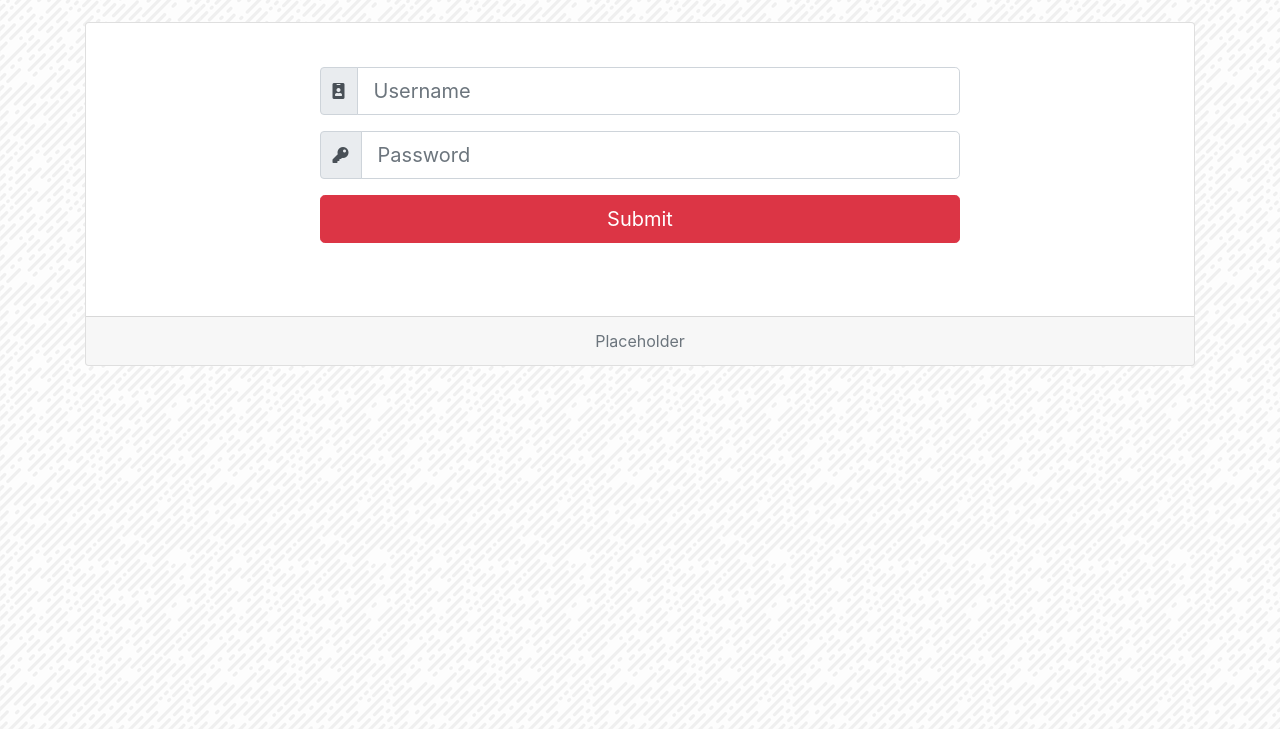
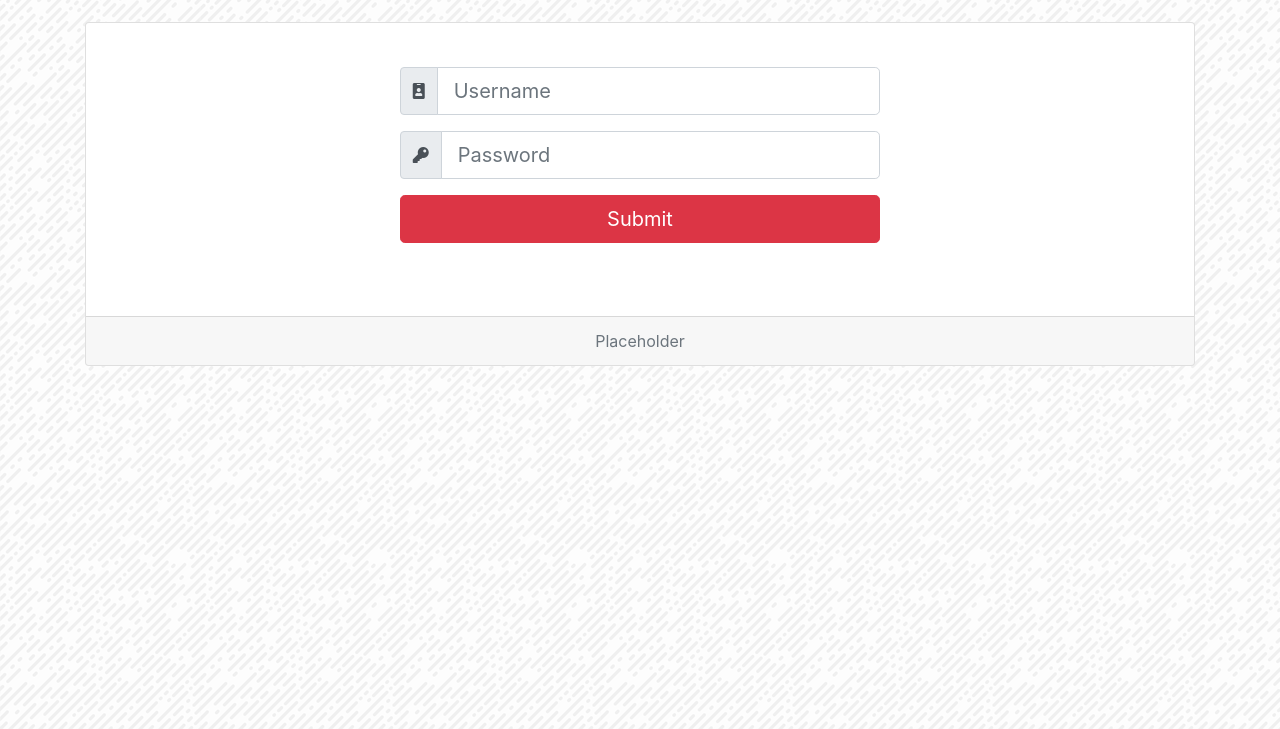
Before and after one commit to kjstanfield/Rewards, a website: page public/login.html in a window 1280 px wide. Shown: the part 71-800 px from the top of the page. Drawn offline with Linux system fonts and the light colour scheme.

Commit message:
Changed width in media query

```diff
--- a/public/css/media.css
+++ b/public/css/media.css
@@ -15,6 +15,6 @@
 
 @media only screen and (min-width: 1000px) {
   .card-container{
-    width: 60%;
+    width: 45%;
   }
 }
--- a/public/js/app.js
+++ b/public/js/app.js
@@ -12,10 +12,6 @@ function getEmps () {
 $('#topArrow').on('click', function () {
   $('html, body').animate({ scrollTop: 0 }, 600)
 })
-
-/**
- * MAIN PAGE
- */
 
 // Render a list of emps for MAIN page
 function renderMainEmps (emps) {
```
Also changed, not shown: public/login.html (+0 -1 lines).
